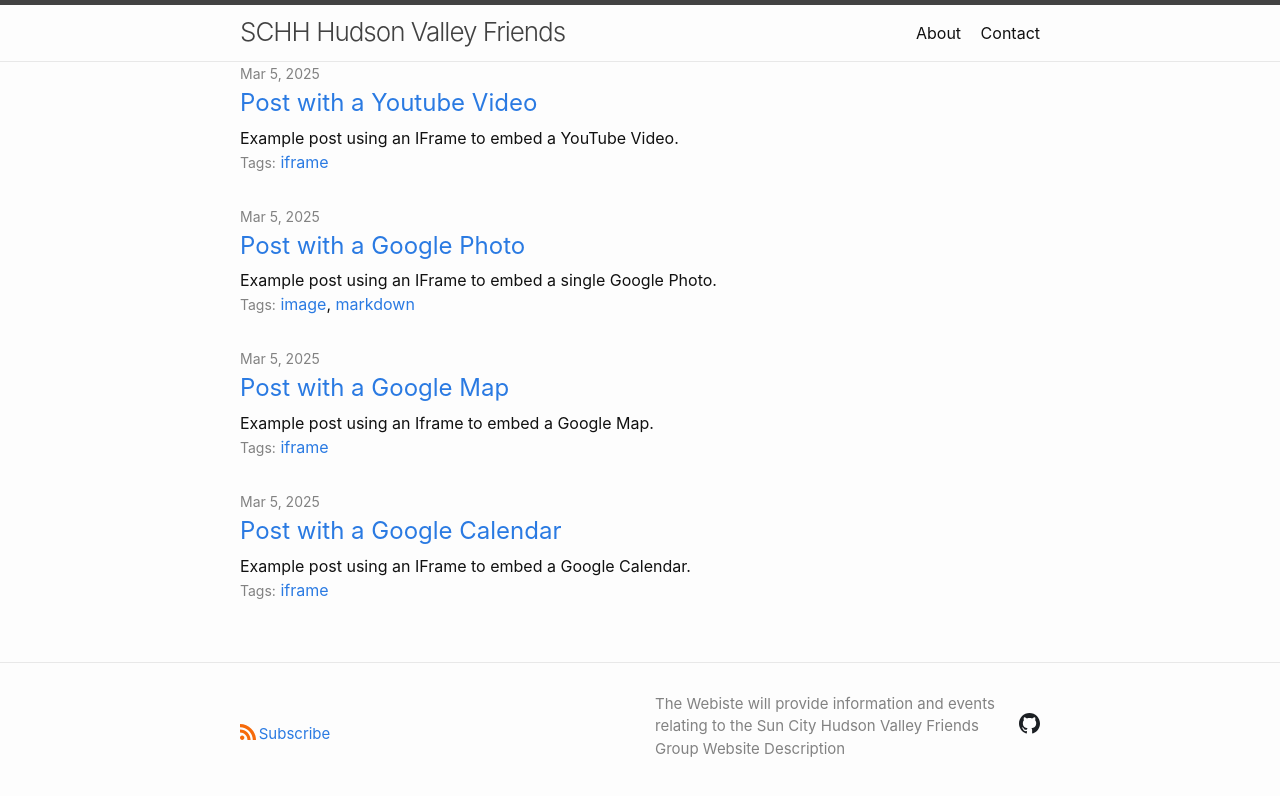
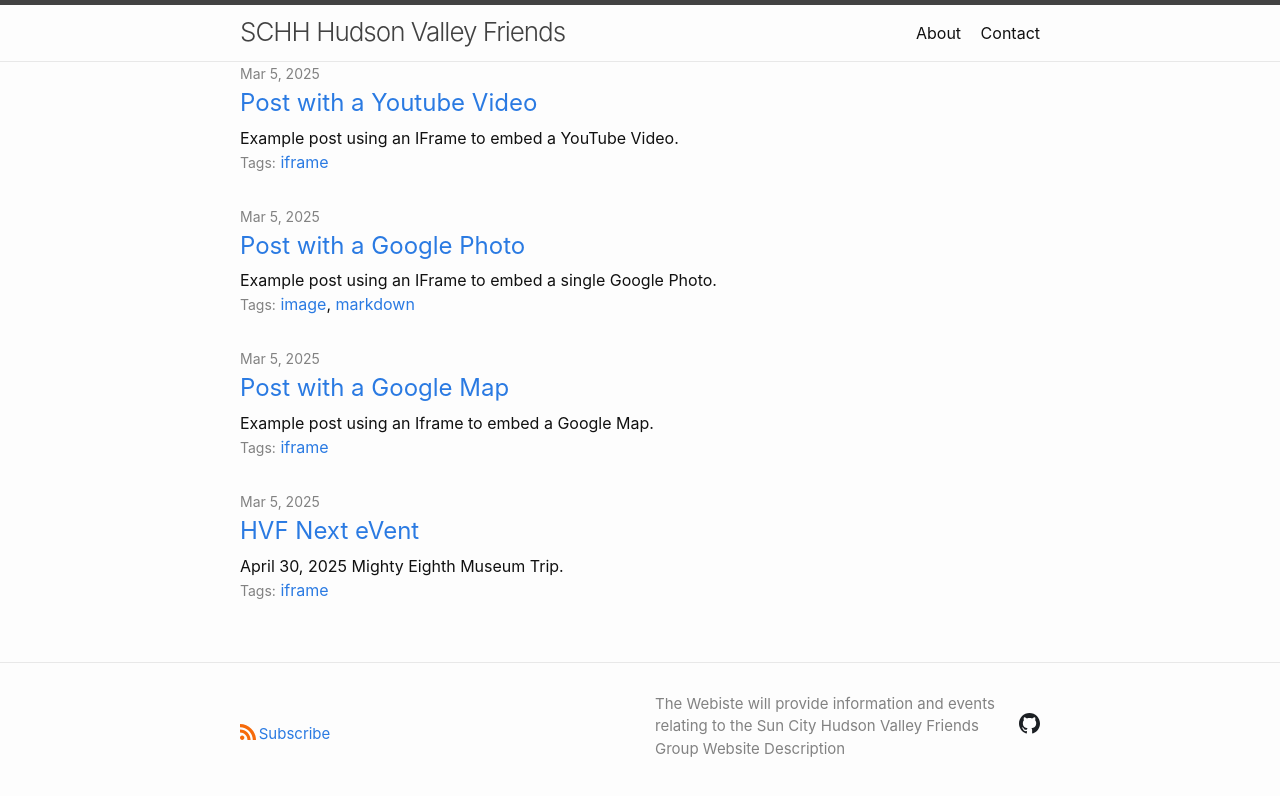
Before and after one commit to HudsonValleyFriends/Hudson-Valley-Friends, a Jekyll site: the page built from index.md, in a window 1280 px wide and 900 px high, scrolled down 1099 px. Shown: the top 796 px of the window. Built offline with Jekyll 4.4.1, drawn with Linux system fonts in a browser that asks for light colours; a script that is not in the unit is left out.

Commit message:
Update 2025-03-03-google-calendar.md

```diff
--- a/_posts/2025-03-03-google-calendar.md
+++ b/_posts/2025-03-03-google-calendar.md
@@ -1,7 +1,7 @@
 ---
 layout: post
-title: Post with a Google Calendar
-description: Example post using an IFrame to embed a Google Calendar.
+title: HVF Next eVent
+description: April 30, 2025 Mighty Eighth Museum Trip.
 date: 2025-03-05
 author: John Doe
 tags: iframe
```
